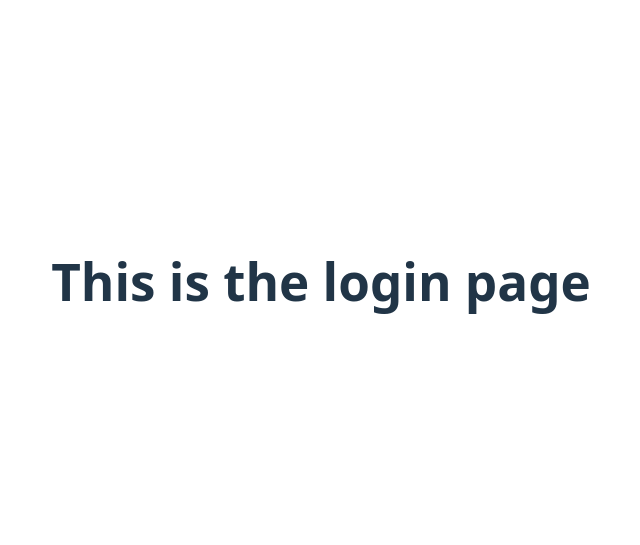
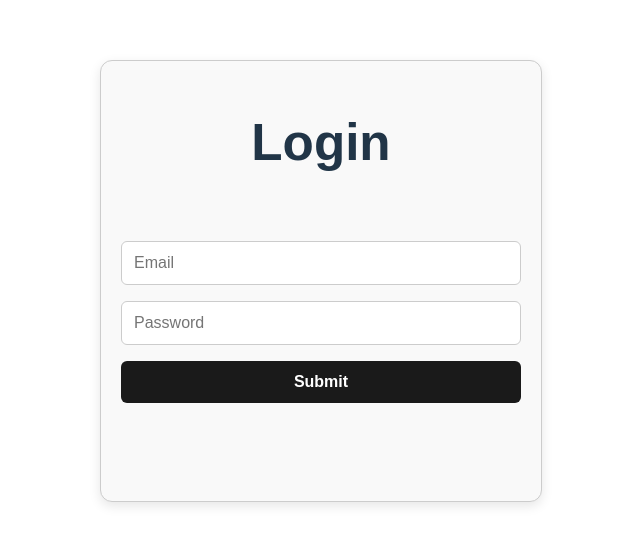
Before and after one commit to Cornelia23/Address-Book-App, a React (Vite) app: page /login in a window 1280 px wide. Shown: the part 119-664 px from the top of the page, without its empty margins (319-959 px from the left). Built offline with nearby package versions, Linux system fonts and the light colour scheme.

Commit message:
FEAT: finished signup page

```diff
--- a/src/index.css
+++ b/src/index.css
@@ -67,3 +67,82 @@ button:focus-visible {
     background-color: #f9f9f9;
   }
 }
+
+.signup-container {
+  width: 400px;
+  height: 400px;
+  margin: 80px auto;
+  padding: 20px;
+  overflow: hidden;
+  border: 1px solid #ccc;
+  border-radius: 12px;
+  background-color: #f9f9f9;
+  box-shadow: 0px 4px 12px rgba(0,0,0,0.1);
+  font-family: sans-serif;
+  display: flex;
+  flex-direction: column;
+  justify-content: space-between;
+}
+
+.form-header {
+  text-align: center;
+  margin-bottom: 10px;
+}
+
+.form-body {
+  flex-grow: 1;
+  display: flex;
+  flex-direction: column;
+  justify-content: center;
+  gap: 16px;
+}
+
+.form-body form {
+  display: flex;
+  flex-direction: column;
+}
+
+.form-footer {
+  margin-top: 12px;
+  min-height: 40px;
+  display: flex;
+  align-items: center;
+  justify-content: center;
+}
+
+
+.signup-container input {
+  display: block;
+  width: 100%;
+  padding: 12px;
+  margin-bottom: 16px;
+  font-size: 1em;
+  border-radius: 6px;
+  border: 1px solid #ccc;
+  box-sizing: border-box;
+}
+
+.signup-container button {
+  width: 100%;
+  background-color: #1a1a1a;
+  color: white;
+  border: none;
+  border-radius: 6px;
+  padding: 12px;
+  font-size: 1em;
+  font-weight: bold;
+  cursor: pointer;
+}
+
+.signup-container button:hover {
+  background-color: #333;
+}
+
+.error-message {
+  background-color: #ffe6e6;
+  color: #cc0000;
+  padding: 10px;
+  border-radius: 6px;
+  margin-top: 1em;
+  font-size: 0.95em;
+}
--- a/src/pages/Login.jsx
+++ b/src/pages/Login.jsx
@@ -1,5 +1,76 @@
+import { useState } from 'react';
+import { auth } from '../firebase/config';
+import { signInWithEmailAndPassword } from 'firebase/auth';
+import { useNavigate } from 'react-router-dom';
+
+
 function Login() {
-    return <h1>This is the login page</h1>;
-  }
+    const [email, setEmail] = useState('');
+    const [password, setPassword] = useState('');
+    const [error, setError] = useState('');
 
-  export default Login;
+    const formatError = (code) => {
+        switch (code) {
+        case 'auth/email-already-in-use':
+            return 'This email is already in use.';
+        case 'auth/invalid-email':
+            return 'Please enter a valid email address.';
+        case 'auth/weak-password':
+            return 'Password should be at least 6 characters.';
+        default:
+            return 'Signup failed. Please try again.';
+        }
+    };
+
+    const navigate = useNavigate();
+
+    const handleSubmit = async (e) => {
+        e.preventDefault(); // stop the form from refreshing the page
+
+        try {
+            const userCredential = await signInWithEmailAndPassword(auth, email, password);
+            const user = userCredential.user;
+            console.log("User Created: ", user);
+            navigate('/dashboard');
+
+        }
+        catch (err) {
+            console.error("Signup Error: ", err.message);
+            setError(formatError(err.code));
+        }
+    };
+
+    return (
+        <div className="signup-container">
+        <div className="form-header">
+            <h1>Login</h1>
+        </div>
+
+        <div className="form-body">
+            <form onSubmit={handleSubmit}>
+            <input
+                type="email"
+                placeholder="Email"
+                value={email}
+                onChange={(e) => setEmail(e.target.value)}
+            />
+
+            <input
+                type="password"
+                placeholder="Password"
+                value={password}
+                onChange={(e) => setPassword(e.target.value)}
+            />
+
+            <button type="submit">Submit</button>
+            </form>
+        </div>
+
+        <div className="form-footer">
+            {error && <div className="error-message">{error}</div>}
+        </div>
+        </div>
+    )
+}
+
+export default Login;
--- a/src/pages/Signup.jsx
+++ b/src/pages/Signup.jsx
@@ -1,31 +1,74 @@
 import { useState } from 'react';
+import { auth } from '../firebase/config';
+import { createUserWithEmailAndPassword } from 'firebase/auth';
+import { useNavigate } from 'react-router-dom';
 
 
 function Signup() {
     const [email, setEmail] = useState('');
     const [password, setPassword] = useState('');
+    const [error, setError] = useState('');
+
+    const formatError = (code) => {
+        switch (code) {
+          case 'auth/email-already-in-use':
+            return 'This email is already in use.';
+          case 'auth/invalid-email':
+            return 'Please enter a valid email address.';
+          case 'auth/weak-password':
+            return 'Password should be at least 6 characters.';
+          default:
+            return 'Signup failed. Please try again.';
+        }
+      };
+
+    const navigate = useNavigate();
+
+    const handleSubmit = async (e) => {
+        e.preventDefault(); // stop the form from refreshing the page
+
+        try {
+            const userCredential = await createUserWithEmailAndPassword(auth, email, password);
+            const user = userCredential.user;
+            console.log("User Created: ", user);
+            navigate('/dashboard');
+
+        }
+        catch (err) {
+            console.error("Signup Error: ", err.message);
+            setError(formatError(err.code));
+        }
+      };
 
       return (
-        <div>
+        <div className="signup-container">
+          <div className="form-header">
             <h1>Sign Up</h1>
+          </div>
 
-            <form>
+          <div className="form-body">
+            <form onSubmit={handleSubmit}>
               <input
                 type="email"
                 placeholder="Email"
                 value={email}
                 onChange={(e) => setEmail(e.target.value)}
               />
-                <br />
+
               <input
                 type="password"
                 placeholder="Password"
                 value={password}
                 onChange={(e) => setPassword(e.target.value)}
               />
-                <br />
-                <button type="submit" placeholder="Submit" />
+
+              <button type="submit">Submit</button>
             </form>
+          </div>
+
+          <div className="form-footer">
+            {error && <div className="error-message">{error}</div>}
+          </div>
         </div>
       )
 }
```
Lines whose indentation alone changed are shown as unchanged.
